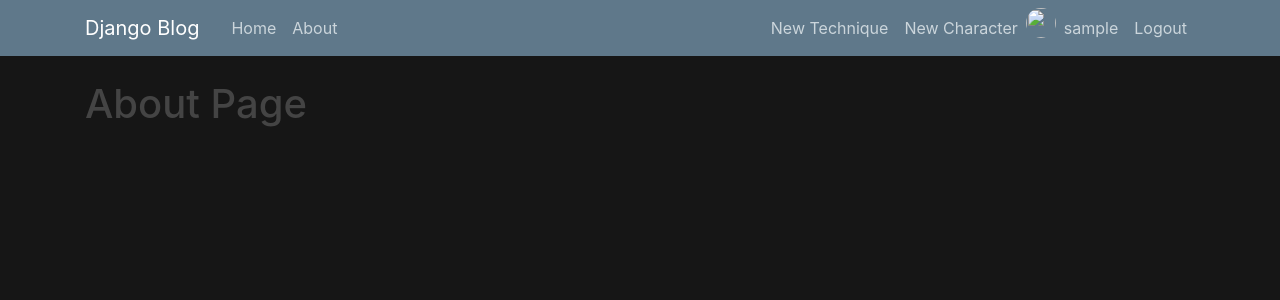
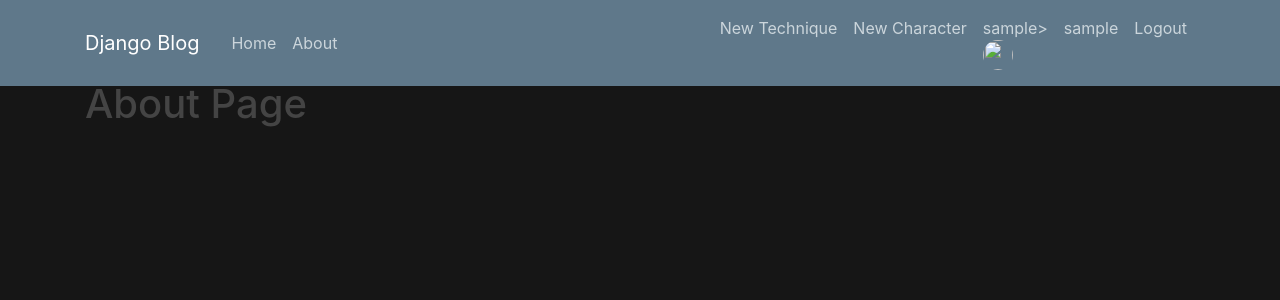
Before and after one commit to MylesACD/Myles-RPG, a Django app: page /unlimited/about/ in a window 1280 px wide. Shown: the top 300 px of the page. Run offline with Django 4.2, Linux system fonts and the light colour scheme; the visitor is signed in with stand-in values (Sample User, id 1); some libraries are stand-ins or nearby versions.

Commit message:
pfp changes

```diff
--- a/app/unlimited/templates/unlimited/base.html
+++ b/app/unlimited/templates/unlimited/base.html
@@ -34,7 +34,7 @@
                     <a class="nav-item nav-link" href="{% url "technique-create" %}">New Technique</a>
                     <a class="nav-item nav-link" href="{% url "character-create" %}">New Character</a>
                     {% if user.is_authenticated%}
-                      <img class="rounded-circle article-img" src="{{user.profile.pfp.url}}" style="width:30px;height:30px;display:block;margin:0px;">
+                      <a class="nav-item nav-link" href="{% url "profile" %}">{{user.username}}><img class="rounded-circle article-img" src="{{user.profile.pfp.url}}" style="width:30px;height:30px;display:block;margin:0px;"></a>
                       <a class="nav-item nav-link" href="{% url "profile" %}">{{user.username}}</a>
                       <a class="nav-item nav-link" href="{% url "logout" %}">Logout</a>
                     {% else %}
```
